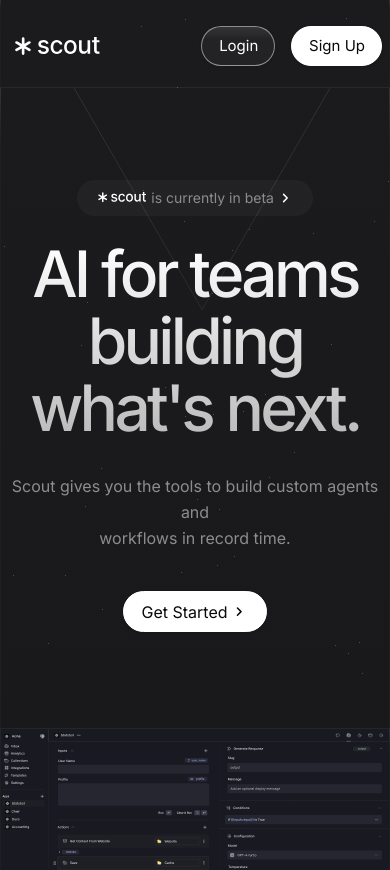
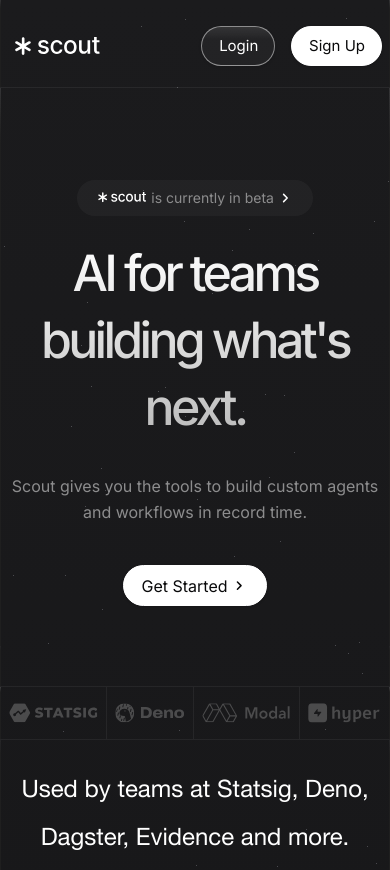
Before and after one commit to mTayo/scout-ai, a Next.js app: page / in a window 390 px wide. Shown: the top 870 px of the page. Built offline with nearby package versions, Linux system fonts and the light colour scheme.

Commit message:
responsiveness

```diff
--- a/src/app/components/Features/index.tsx
+++ b/src/app/components/Features/index.tsx
@@ -15,24 +15,24 @@
                                     <img src="/assets/feature-cards/card_1.svg" className="w-full md:w-auto" alt="Feature card"/>
                                 </TiltCard>
                             </div>
-                            <div className="w-full md:w-auto">
+                            <div className="w-[80%] md:w-auto">
                                 <TiltCard>
                                     <img src="/assets/feature-cards/card_2.svg" className="w-full md:w-auto" alt="Feature card"/>
                                 </TiltCard>
                             </div>
-                            <div className="w-full md:w-auto">
+                            <div className="w-[80%] md:w-auto">
                                 <TiltCard>
                                     <img src="/assets/feature-cards/card_3.svg" alt="Feature card" className="w-full md:w-auto"/>
                                 </TiltCard>
                             </div>
                         </div>
-                        <div className="mt-[-10px] pb-[121px] flex flex-wrap justify-center lg:justify-between items-center">
-                            <div className="w-full md:w-auto">
+                        <div className="mt-[-10px] pb-5 md:pb-[121px] flex flex-wrap justify-center lg:justify-between items-center">
+                            <div className="w-[80%] md:w-auto">
                                 <TiltCard>
                                     <img src="/assets/feature-cards/card_4.svg" className="w-full md:w-auto" alt="Feature card"/>
                                 </TiltCard>
                             </div>
-                            <div className="w-full md:w-auto">
+                            <div className="w-[80%] md:w-auto">
                                 <TiltCard>
                                     <img src="/assets/feature-cards/card_5.svg" className="w-full md:w-auto" alt="Feature card"/>
                                 </TiltCard>
--- a/src/app/components/Header/index.tsx
+++ b/src/app/components/Header/index.tsx
@@ -38,8 +38,8 @@
             </div>
 
                 <div className="container-max-width mx-auto relative ">
-                    <div className="hero-section relative text-center content-max-width mx-auto overflow-x-hidden ">
-                        <div className="content-border relative flex justify-center flex-col pb-[96px]">
+                    <div className="hero-section relative text-center content-max-width mx-auto lg:overflow-x-hidden ">
+                        <div className="content-border relative flex justify-center flex-col pb-10 md:pb-[96px]">
                             <div className="flex items-center justify-center mt-[92px] hero-beta py-2 max-w-[236.83px] mx-auto w-full">
                                 <Image
                                     src="/assets/hero/hero_btn_icon.svg"
@@ -54,8 +54,8 @@
                                 </span>
                             </div>
                             <div className="mt-6">
-                                <h2 className="hero-heading leading-[4.2rem] md:leading-[5.5rem]">AI for teams building <span className="block">what's next.</span></h2>
-                                <p className="mt-8 hero-paragraph text-base md:text-lg">Scout gives you the tools to build custom agents and <span className="block">workflows in record time.</span></p>
+                                <h2 className="hero-heading leading-[4.2rem] md:leading-[5.5rem] text-[50px] md:text-[64px]">AI for teams building <span className="lg:block">what's next.</span></h2>
+                                <p className="mt-8 hero-paragraph text-base md:text-lg">Scout gives you the tools to build custom agents and <span className="lg:block">workflows in record time.</span></p>
                             </div>
                             <div className="flex items-center justify-center mt-10">
                                 <Button
@@ -73,7 +73,7 @@
                         </div>
                     </div>
                 </div>
-                <div className="horizontal-border">
+                <div className="horizontal-border hidden md:block">
                 <div className="container-max-width mx-auto relative">
                     <div className=" content-max-width mx-auto overflow-x-hidden">
                     <div className="content-border">
--- a/src/app/components/common/Section/index.tsx
+++ b/src/app/components/common/Section/index.tsx
@@ -1,5 +1,5 @@
 
-export default function Section({children, contentClass="py-12", useContentBorder= true, useContentMaxWidth=true, useTopHorizontalBorder= true}: any) {
+export default function Section({children, contentClass="py-5 md:py-12", useContentBorder= true, useContentMaxWidth=true, useTopHorizontalBorder= true}: any) {
     return (
           <div className="relative">
               <div className={`horizontal-border ${useTopHorizontalBorder? '': 'horizontal-border-top-zero'}`}>
--- a/src/app/globals.css
+++ b/src/app/globals.css
@@ -152,7 +152,7 @@
   background-clip: text;
   -webkit-background-clip: text;
   -webkit-text-fill-color: transparent;
-  font-size: 64px;
+  /* font-size: 64px; */
   font-style: normal;
   font-weight: 500;
   /* line-height: 62.72px; 98% */
@@ -270,7 +270,10 @@
 
 /* Responsiveness */
 @media (max-width:1200px){
-  .header-container::before, .header-container::after, .features-section-container::before{
+  .header-container::before,
+  .header-container::after,
+  .features-section-container::before,
+  .hero-section::after{
     content: " ";
   }
 }
```
